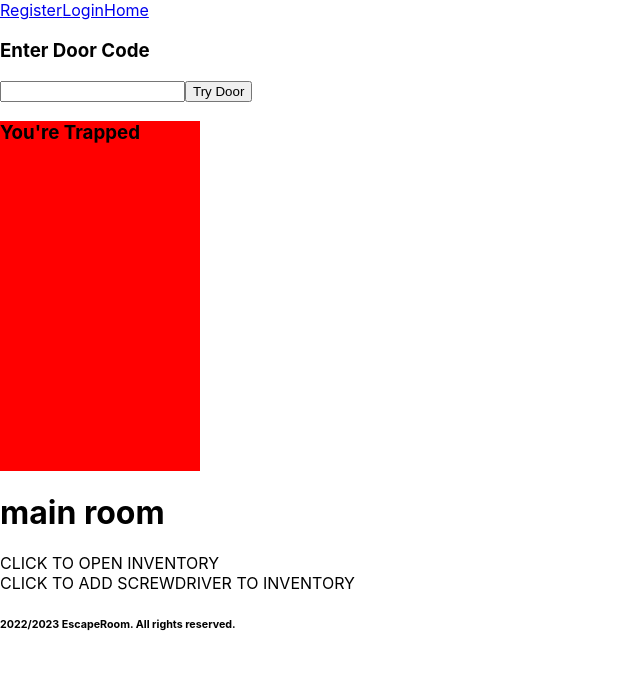
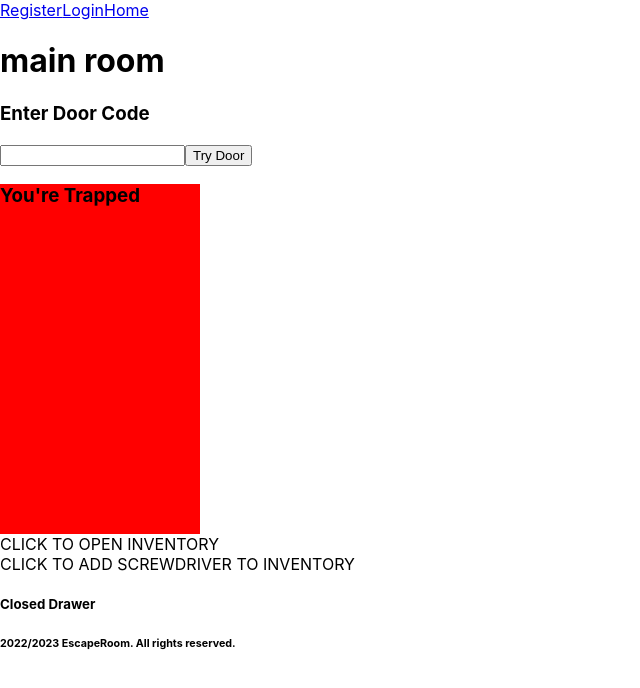
Before and after one commit to MattHerringshaw1/Escape-Room, a React (Create React App) app in the folder client/: page /room in a window 1280 px wide. Shown: the top 688 px of the page, without its empty margins (0-640 px from the left). Built offline with nearby package versions, Linux system fonts and the light colour scheme.

Commit message:
drawer opens with screwdriver

```diff
--- /dev/null
+++ b/client/src/components/Drawer.js
@@ -0,0 +1,35 @@
+import React, { useState } from 'react'
+import { connect } from 'react-redux'
+
+function Drawer(props) {
+
+    const handleDrawerOpen = () => {
+        if (props.hasScrewdriver == true) {
+            props.setDrawer()
+        } else {
+            return
+        }
+    }
+
+
+    return (
+        <div>
+            <h5 onClick={handleDrawerOpen}>{props.drawerOpen ? <div>Open Drawer</div>: <div>Closed Drawer</div>}</h5>
+        </div>
+    )
+}
+
+const mapStateToProps = (state) => {
+    return {
+        hasScrewdriver: state.hasScrewdriver,
+        drawerOpen: state.drawerOpen
+    }
+}
+
+const mapDispatchToProps = (dispatch) => {
+    return {
+        setDrawer: () => dispatch({type: 'OPEN_DRAWER'})
+    }
+}
+
+export default connect(mapStateToProps, mapDispatchToProps)(Drawer)
--- a/client/src/components/Room.js
+++ b/client/src/components/Room.js
@@ -1,8 +1,8 @@
 import React, { useState } from 'react'
 import Inventory from './Popups/Inventory'
-import '../styles/Room.css'
 import { connect } from 'react-redux'
-
+import Drawer from './Drawer'
+import '../styles/room.css'
 
 
 function Room(props) {
@@ -21,46 +21,48 @@ function Room(props) {
     }
 
 
-    const handleDoorOpen = (doorCode) =>{
+    const handleDoorOpen = (doorCode) => {
 
-        if (doorCode==612){
+        if (doorCode == 612) {
             setDoorOpen(true)
-        }else{
+        } else {
             return
         }
     }
 
 
 
-    return(
+
+    return (
         <>
-
+            <div className='main'>
+                <h1>main room</h1>
                 <div className='door-code'>
                     <h3>Enter Door Code</h3>
-            <input type='text' onChange={(e)=>setDoorCode(e.target.value)}/>
-            <button onClick={()=>handleDoorOpen(doorCode)}>Try Door</button>
+                    <input type='text' onChange={(e) => setDoorCode(e.target.value)} />
+                    <button onClick={() => handleDoorOpen(doorCode)}>Try Door</button>
                 </div>
 
 
 
-        {doorOpen &&(
+                {doorOpen && (
                     <div className='door-open'>
                         <h3>You Escaped!</h3>
                     </div>
                 )}
 
-        {!doorOpen &&(
+                {!doorOpen && (
                     <div className='door-closed'>
                         <h3>You're Trapped</h3>
                     </div>
                 )}
 
 
-        <div className='main'>
-        <h1>main room</h1>
+
                 <div className='open-inventory' onClick={toggleInventory}>CLICK TO OPEN INVENTORY</div>
-        <div  className='add-screwdriver' onClick={props.setScrewdriver}>{props.hasScrewdriver ? null: <div>CLICK TO ADD SCREWDRIVER TO INVENTORY</div>}</div>
-        <div className='inventory-popup'>{isOpen && <Inventory handleClose={toggleInventory}/>}</div>
+                <div className='add-screwdriver' onClick={props.setScrewdriver}>{props.hasScrewdriver ? null : <div>CLICK TO ADD SCREWDRIVER TO INVENTORY</div>}</div>
+                <div>{<Drawer />}</div>
+                <div className='inventory-popup'>{isOpen && <Inventory handleClose={toggleInventory} />}</div>
             </div>
         </>
     )
@@ -77,7 +79,7 @@ const mapStateToProps = (state) => {
 
 const mapDispatchToProps = (dispatch) => {
     return {
-        setScrewdriver: () => dispatch({type: 'SET_SCREWDRIVER'})
+        setScrewdriver: () => dispatch({ type: 'SET_SCREWDRIVER' })
     }
 }
 
--- a/client/src/store/reducer.js
+++ b/client/src/store/reducer.js
@@ -1,7 +1,8 @@
 
 const initialState = {
     isAuthenticated: false,
-    hasScrewdriver: false
+    hasScrewdriver: false,
+    drawerOpen: false
 }
 
 const reducer = (state = initialState, action) => {
@@ -26,6 +27,11 @@ const reducer = (state = initialState, action) => {
             ...state,
             hasScrewdriver: false
         }
+    } else if(action.type == 'OPEN_DRAWER') {
+        return {
+            ...state,
+            drawerOpen: true
+        }
     }
         return state
 }
```
Lines whose indentation alone changed are shown as unchanged.
